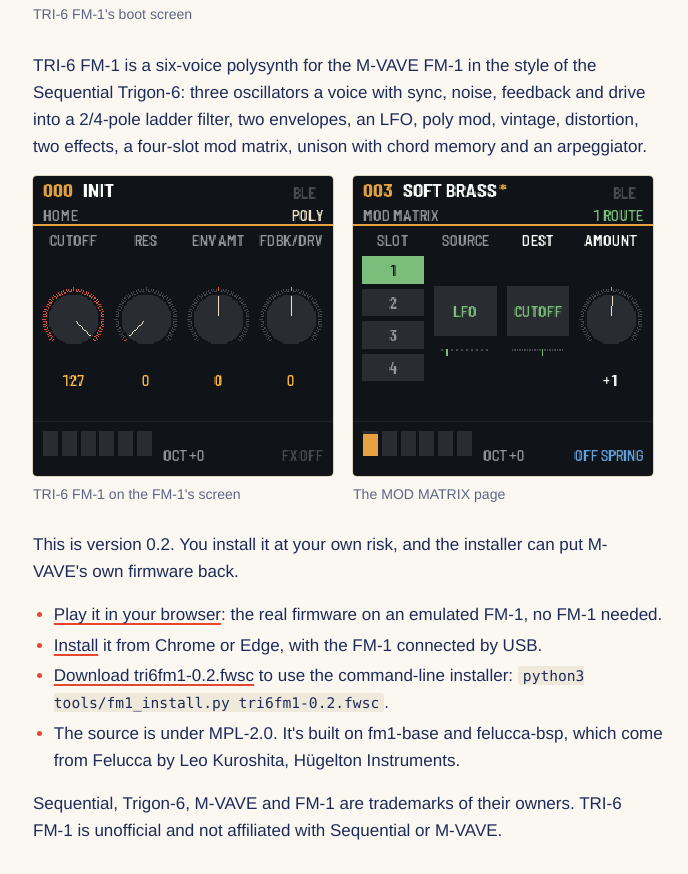
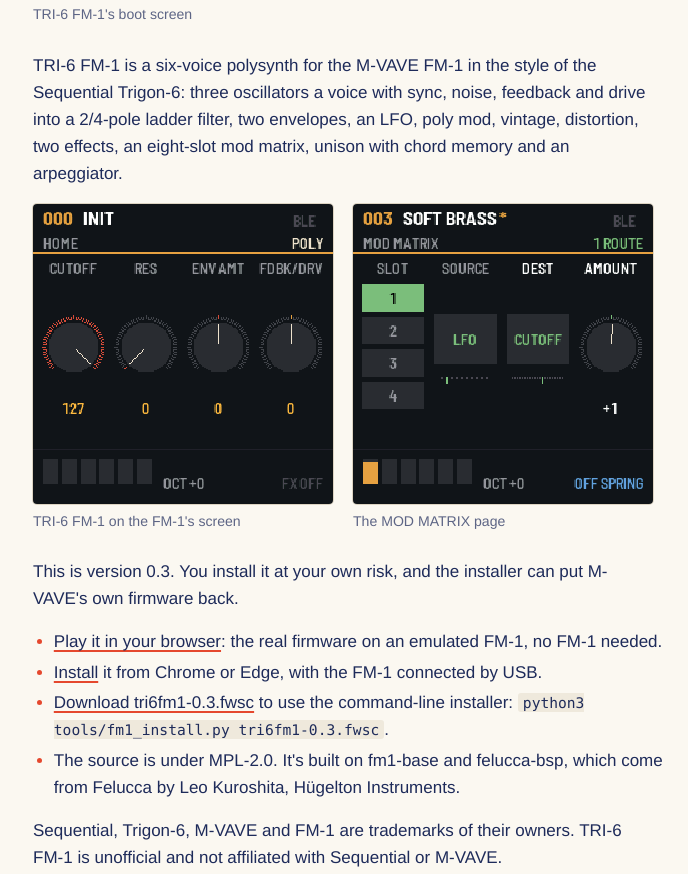
Before and after one commit to fergroan-sketch/tri6-fm1, a plain HTML site: page index.html in a window 1280 px wide. Shown: the part 416-1290 px from the top of the page, without its empty margins (239-927 px from the left). Drawn offline with Linux system fonts and the light colour scheme.

Commit message:
Pages: TRI-6 FM-1 0.3 site, installer and player
Co-Authored-By: Claude Opus 5.5 <noreply@anthropic.com>

```diff
--- a/index.html
+++ b/index.html
@@ -87,10 +87,10 @@ nav.contents li { break-inside: avoid; }
 <a class="home" href="../">TRI6FM1</a>
 <h1>TRI-6 FM-1</h1>
 <div class="figs"><figure class="shot"><img src="img/card.png" alt="TRI-6 FM-1" loading="lazy"><figcaption>TRI-6 FM-1's boot screen</figcaption></figure></div>
-<p>TRI-6 FM-1 is a six-voice polysynth for the M-VAVE FM-1 in the style of the Sequential Trigon-6: three oscillators a voice with sync, noise, feedback and drive into a 2/4-pole ladder filter, two envelopes, an LFO, poly mod, vintage, distortion, two effects, a four-slot mod matrix, unison with chord memory and an arpeggiator.</p>
+<p>TRI-6 FM-1 is a six-voice polysynth for the M-VAVE FM-1 in the style of the Sequential Trigon-6: three oscillators a voice with sync, noise, feedback and drive into a 2/4-pole ladder filter, two envelopes, an LFO, poly mod, vintage, distortion, two effects, an eight-slot mod matrix, unison with chord memory and an arpeggiator.</p>
 <div class="figs"><figure class="shot"><img src="img/home.png" alt="TRI-6 FM-1&#x27;s home screen" loading="lazy"><figcaption>TRI-6 FM-1 on the FM-1's screen</figcaption></figure><figure class="shot"><img src="img/modmatrix.png" alt="TRI-6 FM-1&#x27;s mod matrix" loading="lazy"><figcaption>The MOD MATRIX page</figcaption></figure></div>
-<p>This is version 0.2. You install it at your own risk, and the installer can put M-VAVE's own firmware back.</p>
-<ul><li><a href="play/">Play it in your browser</a>: the real firmware on an emulated FM-1, no FM-1 needed.</li><li><a href="install/">Install</a> it from Chrome or Edge, with the FM-1 connected by USB.</li><li><a href="firmware/tri6fm1-0.2.fwsc">Download tri6fm1-0.2.fwsc</a> to use the command-line installer: <code>python3 tools/fm1_install.py tri6fm1-0.2.fwsc</code>.</li><li>The source is under MPL-2.0. It's built on fm1-base and felucca-bsp, which come from Felucca by Leo Kuroshita, Hügelton Instruments.</li></ul>
+<p>This is version 0.3. You install it at your own risk, and the installer can put M-VAVE's own firmware back.</p>
+<ul><li><a href="play/">Play it in your browser</a>: the real firmware on an emulated FM-1, no FM-1 needed.</li><li><a href="install/">Install</a> it from Chrome or Edge, with the FM-1 connected by USB.</li><li><a href="firmware/tri6fm1-0.3.fwsc">Download tri6fm1-0.3.fwsc</a> to use the command-line installer: <code>python3 tools/fm1_install.py tri6fm1-0.3.fwsc</code>.</li><li>The source is under MPL-2.0. It's built on fm1-base and felucca-bsp, which come from Felucca by Leo Kuroshita, Hügelton Instruments.</li></ul>
 <p>Sequential, Trigon-6, M-VAVE and FM-1 are trademarks of their owners. TRI-6 FM-1 is unofficial and not affiliated with Sequential or M-VAVE.</p>
 </main>
 </div>
```
Also changed, not shown: install/index.html (+1 -1 lines), play/index.html (+3 -3 lines), 2 other files.
